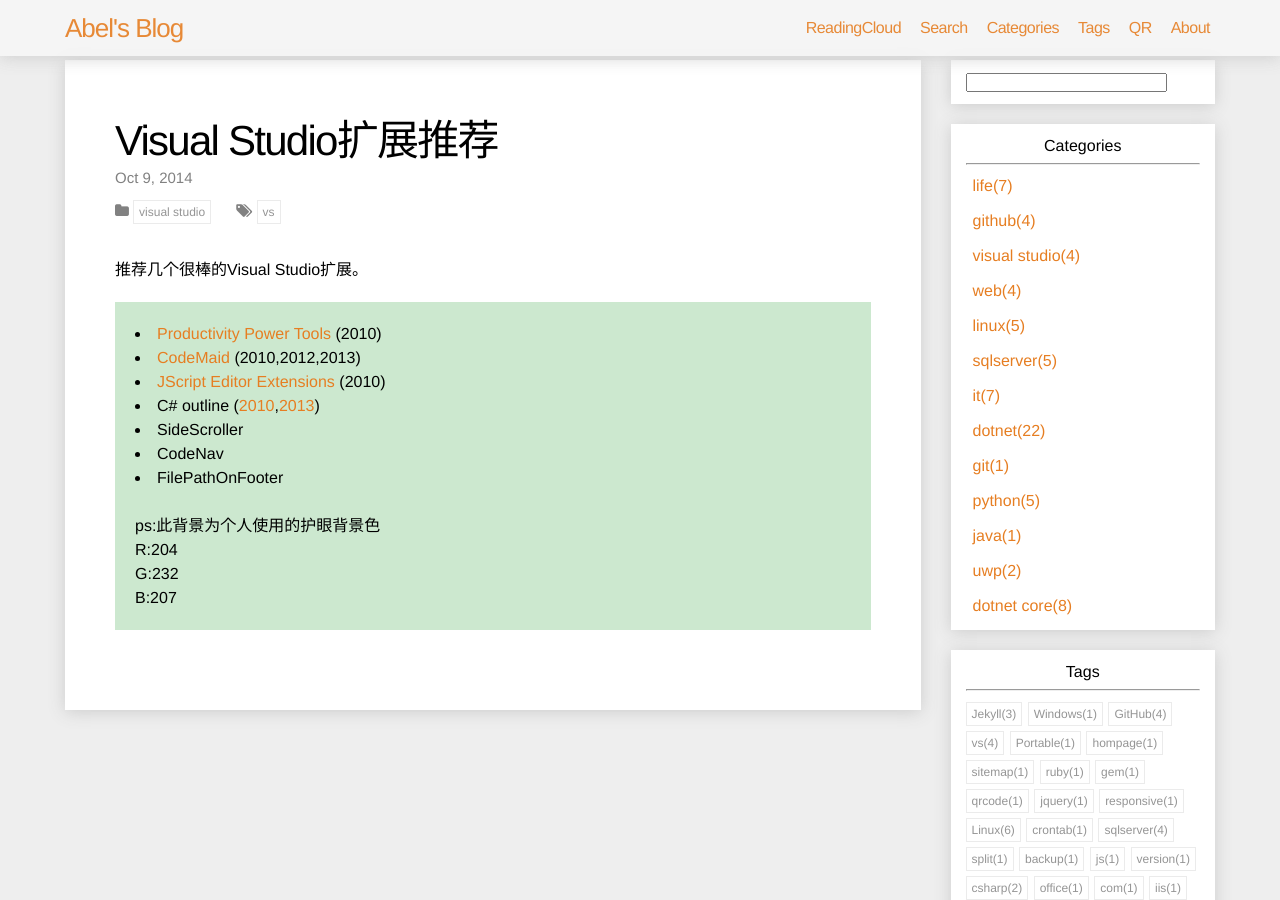
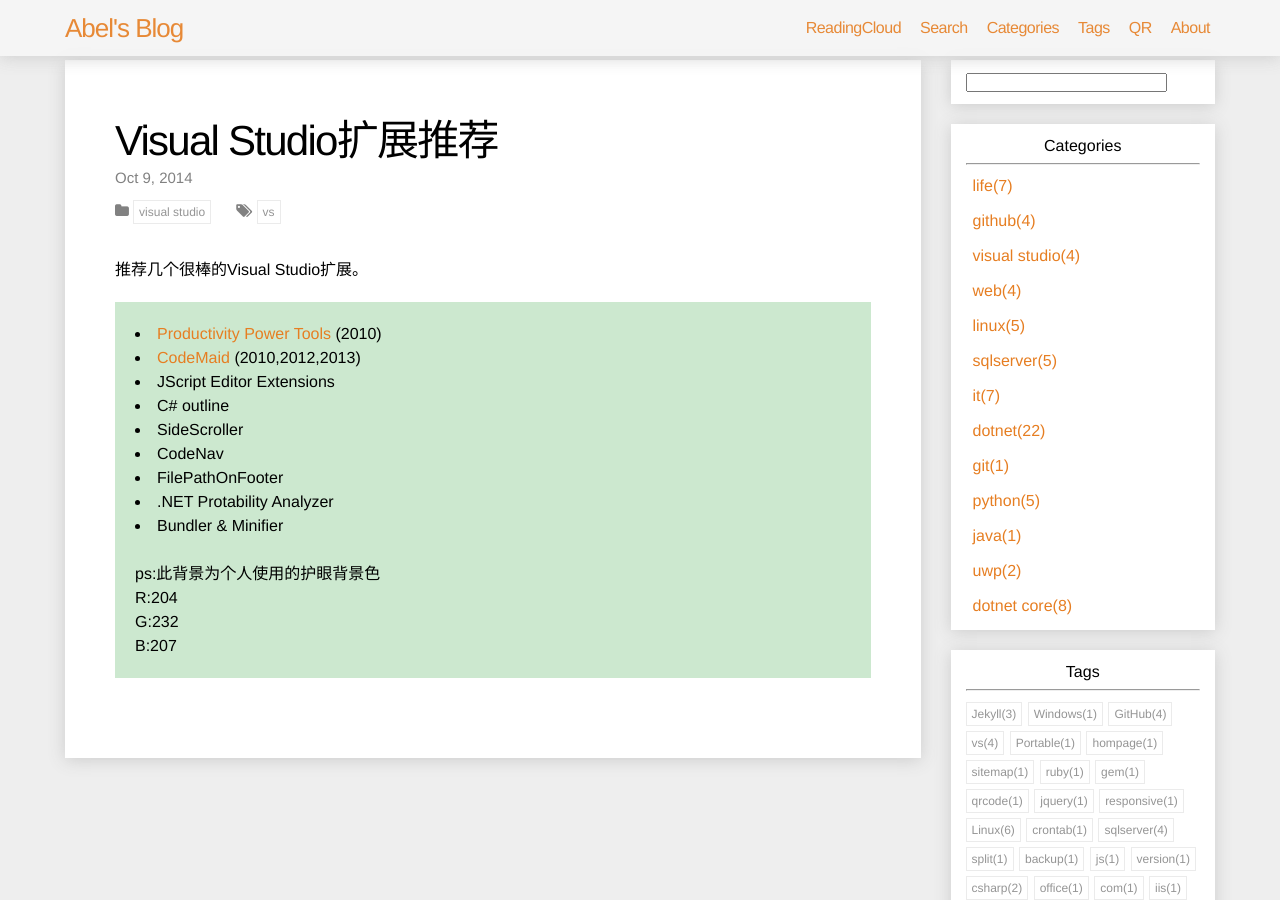
Before and after one commit to Abel-Liu/Abel-Liu.github.io, a Jekyll site: the page built from _posts/Visual Studio/2014-10-09-visual-studio-extensions.md, in a window 1280 px wide and 900 px high. Built offline with Jekyll 4.4.1, drawn with Linux system fonts in a browser that asks for light colours; nearby versions of some CDN libraries; comment, search, counter and statistics services are not loaded.

Commit message:
Update 2014-10-09-visual-studio-extensions.md

```diff
--- a/_posts/Visual Studio/2014-10-09-visual-studio-extensions.md
+++ b/_posts/Visual Studio/2014-10-09-visual-studio-extensions.md
@@ -15,14 +15,13 @@
 <a href="http://www.codemaid.net" target="_blank">CodeMaid</a> (2010,2012,2013)
 </li>
 
-<li><a href="https://visualstudiogallery.msdn.microsoft.com/872d27ee-38c7-4a97-98dc-0d8a431cc2ed" target="_blank">JScript Editor Extensions</a> (2010)
-</li>
-
-<li>C# outline (<a href="https://visualstudiogallery.msdn.microsoft.com/4d7e74d7-3d71-4ee5-9ac8-04b76e411ea8" target="_blank">2010</a>,<a href="https://visualstudiogallery.msdn.microsoft.com/6c3c5dec-1534-4c42-81b1-cfd4615fd0e9" target="_blank">2013</a>)
-</li>
+<li>JScript Editor Extensions</li>
+<li>C# outline</li>
 <li>SideScroller</li>
 <li>CodeNav</li>
 <li>FilePathOnFooter</li>
+<li>.NET Protability Analyzer</li>
+<li>Bundler & Minifier</li>
 
 <br />
 ps:此背景为个人使用的护眼背景色<br />
```
